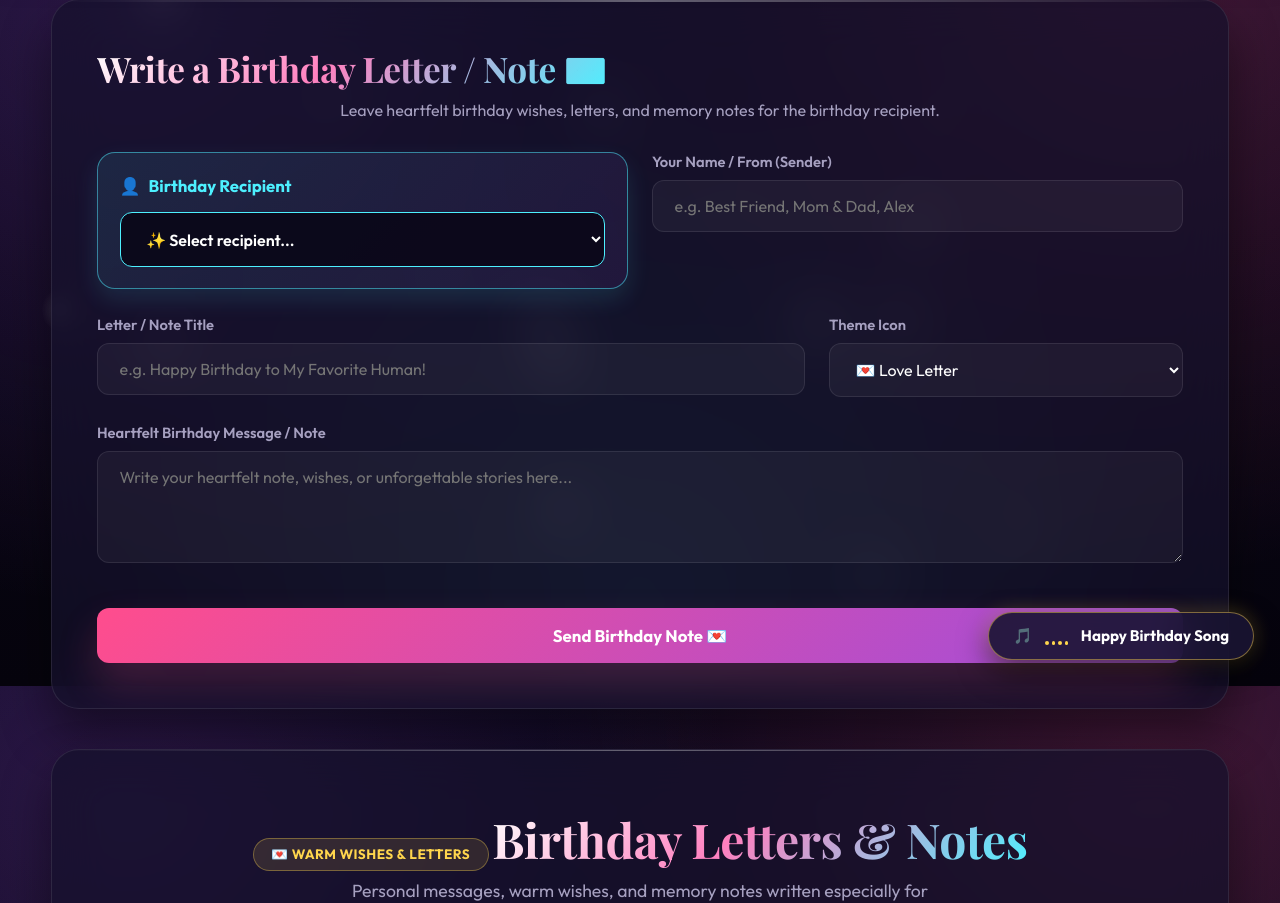
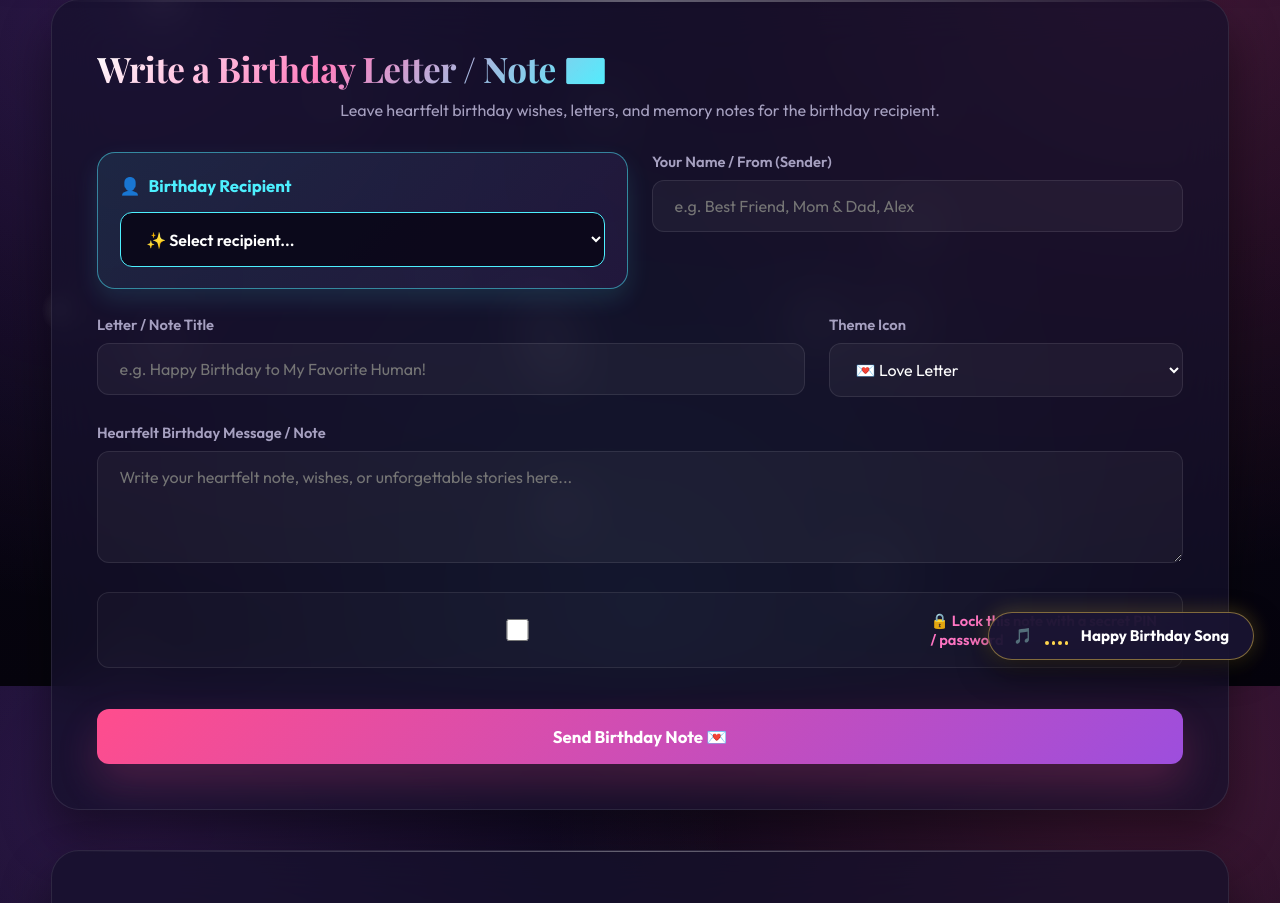
Before and after one commit to Jaykuwer-Yadav/New-repo, a Flask app: page /notes in a window 1280 px wide. Shown: the part 114-1017 px from the top of the page. Run offline with Flask 3, Linux system fonts and the light colour scheme; the visitor is signed in with stand-in values (Sample User, id 1); some libraries are stand-ins or nearby versions; some web fonts are replaced.

Commit message:
Deploy Admin Secret Note Creation & Locked Letter unlock feature on Notes page

```diff
--- a/app.py
+++ b/app.py
@@ -385,15 +385,18 @@ def db_get_notes(user_id=None):
             n["recipient_email"] = u.get("email")
     return sorted(notes, key=lambda x: str(x.get("created_at", "")), reverse=True)
 
-def db_add_note(user_id, sender_name, title, message, icon="ðŸ’Œ"):
+def db_add_note(user_id, sender_name, title, message, icon="💌", is_locked=0, lock_password=""):
     note_id = str(uuid.uuid4())[:8]
+    lock_hash = generate_password_hash(lock_password) if (is_locked and lock_password) else None
     fs_set_doc("notes", note_id, {
         "id": note_id,
         "user_id": str(user_id),
         "sender_name": sender_name,
         "title": title,
         "message": message,
-        "icon": icon,
+        "icon": icon or "💌",
+        "is_locked": int(is_locked),
+        "lock_password_hash": lock_hash,
         "created_at": datetime.now().strftime("%Y-%m-%d %H:%M")
     })
     return note_id
@@ -751,18 +754,28 @@ def upload_hero_photo():
 @app.route("/api/add-note", methods=["POST"])
 @admin_required
 def add_note():
-    sender_name = request.form.get("sender_name", "").strip() or session.get("display_name", "A Friend")
+    sender_name = request.form.get("sender_name", "").strip() or session.get("display_name", "Admin")
     title = request.form.get("title", "").strip()
     message = request.form.get("message", "").strip()
-    icon = request.form.get("icon", "ðŸ’Œ")
+    icon = request.form.get("icon", "💌")
     target_user_id = request.form.get("user_id")
+    is_locked = 1 if request.form.get("is_locked") == "on" else 0
+    lock_password = request.form.get("lock_password", "").strip()
 
     if not title or not message or not target_user_id:
-        flash("Title, recipient, and message are required for the note.", "error")
+        flash("Title, recipient, and message content are required.", "error")
         return redirect(url_for("notes"))
 
-    db_add_note(target_user_id, sender_name, title, message, icon)
-    flash("Birthday Note & Letter added successfully! ðŸ’Œ", "success")
+    db_add_note(target_user_id, sender_name, title, message, icon, is_locked=is_locked, lock_password=lock_password)
+
+    target_user = db_get_user_by_id(target_user_id)
+    recipient_name = target_user.get("display_name", "User") if target_user else "User"
+
+    if is_locked:
+        flash(f"🔒 Secret locked note created successfully for {recipient_name}!", "success")
+    else:
+        flash(f"💌 Birthday note sent successfully to {recipient_name}!", "success")
+
     return redirect(url_for("notes"))
 
 @app.route("/api/delete-note/<string:note_id>", methods=["POST"])
@@ -1051,3 +1064,23 @@ def internal_server_error(error):
     print(f"[500 Server Error Catch] {error}")
     flash("A temporary server glitch occurred. Please refresh the page.", "error")
     return redirect(request.referrer or url_for("index"))
+
+
+@app.route("/api/unlock-note/<note_id>", methods=["POST"])
+@birthday_required
+def unlock_note(note_id):
+    note = fs_get_doc("notes", str(note_id))
+    if not note:
+        return jsonify({"status": "error", "message": "Note not found."}), 404
+
+    data = request.get_json(silent=True) or request.form
+    password = data.get("password", "").strip()
+
+    if session.get("user_role") == "admin":
+        return jsonify({"status": "success", "message": note.get("message", "")})
+
+    lock_hash = note.get("lock_password_hash")
+    if lock_hash and check_password_hash(lock_hash, password):
+        return jsonify({"status": "success", "message": note.get("message", "")})
+    else:
+        return jsonify({"status": "error", "message": "Incorrect secret password/PIN."}), 400
--- a/templates/notes.html
+++ b/templates/notes.html
@@ -58,6 +58,20 @@
             <textarea id="note-msg" name="message" rows="4" placeholder="Write your heartfelt note, wishes, or unforgettable stories here..." required></textarea>
         </div>
 
+                <div class="form-group lock-toggle-row" style="margin-top: 1rem;">
+            <input type="checkbox" id="note-locked" name="is_locked" onchange="document.getElementById('noteLockContainer').style.display = this.checked ? 'block' : 'none';">
+            <label for="note-locked" style="margin-bottom: 0; cursor: pointer; font-weight: 600; color: var(--accent-pink);">
+                🔒 Lock this note with a secret PIN / password
+            </label>
+        </div>
+
+        <div class="form-group" id="noteLockContainer" style="display: none; animation: fadeIn 0.4s ease-in-out; margin-top: 0.75rem;">
+            <label for="note-lock-password">Secret Note Unlock Password</label>
+            <div class="input-wrapper">
+                <input type="password" id="note-lock-password" name="lock_password" placeholder="Enter secret password to lock this letter...">
+            </div>
+        </div>
+
         <button type="submit" class="btn" style="margin-top: 1rem;">Send Birthday Note 💌</button>
     </form>
 </div>
@@ -82,11 +96,11 @@
             {% endif %}
         </div>
     {% else %}
-        <div class="notes-grid">
+                <div class="notes-grid">
             {% for note in notes %}
-            <div class="note-card glass-panel">
+            <div class="note-card glass-panel" id="note-card-{{ note.id }}">
                 <div class="note-card-header">
-                    <span class="note-icon-badge">{{ note.icon or '💌' }}</span>
+                    <span class="note-icon-badge">{% if note.is_locked %}🔒{% else %}{{ note.icon or '💌' }}{% endif %}</span>
                     <div class="note-meta">
                         <span class="note-sender">From: {{ note.sender_name }}</span>
                         {% if user_role == 'admin' and note.recipient_name %}
@@ -96,12 +110,25 @@
                 </div>
 
                 <h3 class="note-title">{{ note.title }}</h3>
-                <p class="note-message">{{ note.message }}</p>
+
+                {% if note.is_locked and user_role != 'admin' %}
+                <div class="locked-note-body" id="locked-note-body-{{ note.id }}">
+                    <p style="color: var(--accent-pink); font-size: 0.95rem; font-weight: 600; margin-bottom: 0.75rem;">🔒 This is a secret locked note.</p>
+                    <div style="display: flex; gap: 0.5rem; max-width: 340px;">
+                        <input type="password" id="note-pw-{{ note.id }}" placeholder="Enter secret password..." style="padding: 0.45rem 0.8rem; font-size: 0.85rem; border-radius: 8px; border: 1px solid rgba(255,255,255,0.2); background: rgba(0,0,0,0.3); color: #fff; flex: 1;">
+                        <button type="button" onclick="unlockSecretNote('{{ note.id }}')" class="btn btn-secondary" style="padding: 0.45rem 0.85rem; font-size: 0.82rem; border-radius: 8px;">Unlock 🔑</button>
+                    </div>
+                    <p id="note-err-{{ note.id }}" style="color: #ff4d4d; font-size: 0.8rem; margin-top: 0.4rem; display: none;"></p>
+                </div>
+                <p class="note-message" id="unlocked-msg-{{ note.id }}" style="display: none; white-space: pre-wrap;"></p>
+                {% else %}
+                <p class="note-message" style="white-space: pre-wrap;">{{ note.message }}</p>
+                {% endif %}
 
                 <div class="note-card-footer">
                     <span class="note-date">🗓️ {{ note.created_at[:10] if note.created_at else 'Special Day' }}</span>
                     {% if user_role == 'admin' %}
-                    <form action="{{ url_for('delete_note', note_id=note.id) }}" method="POST" onsubmit="return confirm('Delete this note?');" style="display: inline;">
+                    <form action="{{ url_for('delete_note', note_id=note.id) }}" method="POST" onsubmit="return confirm('Delete this note permanently?');" style="display: inline;">
                         <button type="submit" class="delete-note-btn" title="Delete Note">🗑️</button>
                     </form>
                     {% endif %}
@@ -109,6 +136,42 @@
             </div>
             {% endfor %}
         </div>
+
+<script>
+async function unlockSecretNote(noteId) {
+    const pwInput = document.getElementById('note-pw-' + noteId);
+    const errEl = document.getElementById('note-err-' + noteId);
+    const lockedBody = document.getElementById('locked-note-body-' + noteId);
+    const msgEl = document.getElementById('unlocked-msg-' + noteId);
+
+    if (!pwInput || !pwInput.value) {
+        if (errEl) { errEl.textContent = 'Please enter password.'; errEl.style.display = 'block'; }
+        return;
+    }
+
+    try {
+        const resp = await fetch('/api/unlock-note/' + noteId, {
+            method: 'POST',
+            headers: { 'Content-Type': 'application/json' },
+            body: JSON.stringify({ password: pwInput.value })
+        });
+        const data = await resp.json();
+
+        if (resp.ok && data.status === 'success') {
+            if (lockedBody) lockedBody.style.display = 'none';
+            if (msgEl) {
+                msgEl.textContent = data.message;
+                msgEl.style.display = 'block';
+                msgEl.style.animation = 'fadeIn 0.5s ease-in-out';
+            }
+        } else {
+            if (errEl) { errEl.textContent = data.message || 'Incorrect password.'; errEl.style.display = 'block'; }
+        }
+    } catch (e) {
+        if (errEl) { errEl.textContent = 'Error unlocking note.'; errEl.style.display = 'block'; }
+    }
+}
+</script>
     {% endif %}
 </div>
 {% endblock %}
```
